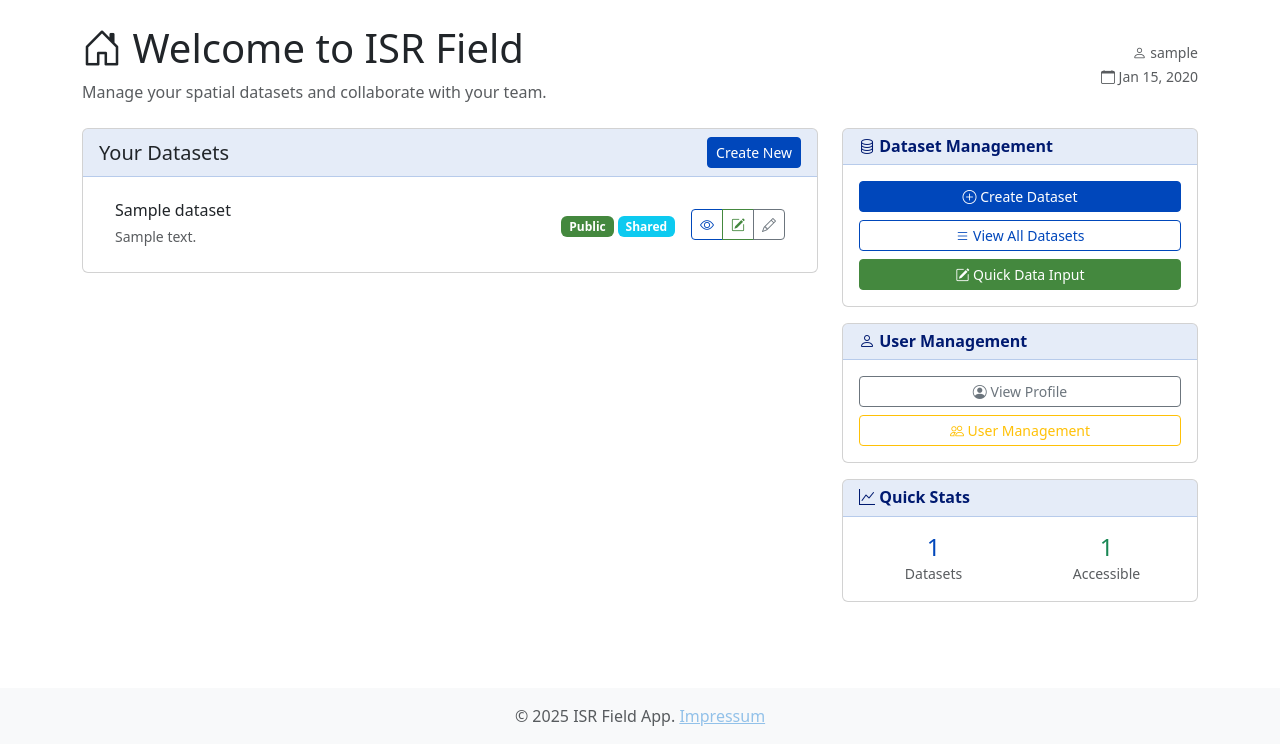
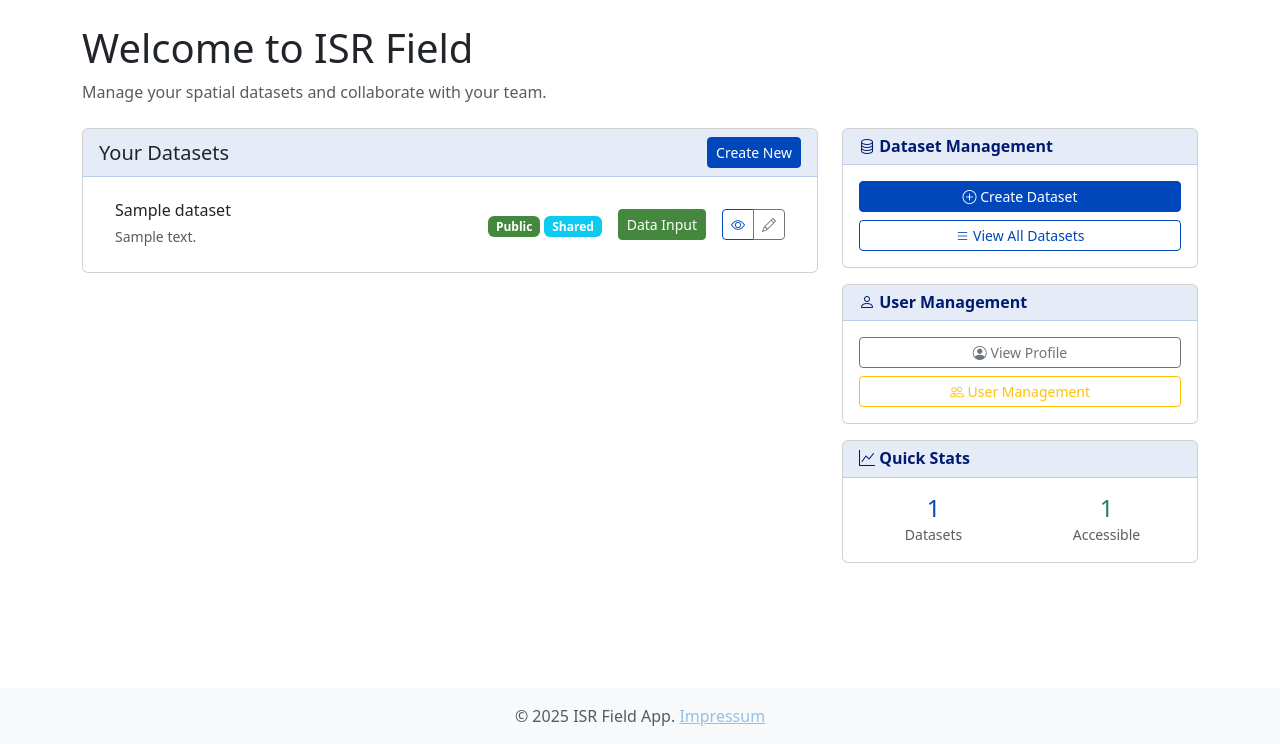
Before and after one commit to silvioheinze/isr-field, a Django app: page / in a window 1280 px wide. Shown: the part 56-800 px from the top of the page. Run offline with Django 5.2, Linux system fonts and the light colour scheme; a user stored in the database is signed in; tables that the repository leaves empty hold one stand-in row (values such as "Sample post").

Commit message:
Refactor topbar view to dashboard view and update templates
- Renamed the topbar_view function to dashboard_view for clarity.
- Updated the URL routing to reflect the new dashboard view.
- Created a new dashboard.html template to enhance user experience with accessible datasets.
- Modified the base template to link to the new dashboard instead of the topbar.

```diff
--- a/app/frontend/templates/frontend/_base.html
+++ b/app/frontend/templates/frontend/_base.html
@@ -190,14 +190,14 @@
     <!-- Topbar Navigation -->
     <nav class="navbar navbar-expand-lg navbar-dark bg-dark">
         <div class="container-fluid">
-            <a class="navbar-brand" href="{% url 'topbar' %}">ISR Field</a>
+                            <a class="navbar-brand" href="{% url 'dashboard' %}">ISR Field</a>
             <button class="navbar-toggler" type="button" data-bs-toggle="collapse" data-bs-target="#navbarNav">
                 <span class="navbar-toggler-icon"></span>
             </button>
             <div class="collapse navbar-collapse" id="navbarNav">
                 <ul class="navbar-nav me-auto">
                     <li class="nav-item">
-                        <a class="nav-link" href="{% url 'topbar' %}">Dashboard</a>
+                        <a class="nav-link" href="{% url 'dashboard' %}">Dashboard</a>
                     </li>
                     <li class="nav-item">
                         <a class="nav-link" href="{% url 'dataset_list' %}">Datasets</a>
--- a/app/frontend/templates/frontend/topbar.html
+++ b/app/frontend/templates/frontend/dashboard.html
@@ -6,20 +6,14 @@
 <div class="container mt-4">
     <div class="row align-items-center mb-4">
         <div class="col-md-8">
-            <h1><i class="bi bi-house-door"></i> Welcome to ISR Field</h1>
+            <h1>Welcome to ISR Field</h1>
             <p class="text-muted mb-0">Manage your spatial datasets and collaborate with your team.</p>
-        </div>
-        <div class="col-md-4 text-end">
-            <small class="text-muted">
-                <i class="bi bi-person"></i> {{ user.username }}<br>
-                <i class="bi bi-calendar"></i> {{ user.date_joined|date:"M d, Y" }}
-            </small>
         </div>
     </div>
 
     <div class="row mt-4">
         <div class="col-md-8">
-            <div class="card">
+            <div class="card mb-3">
                 <div class="card-header d-flex justify-content-between align-items-center">
                     <h5 class="mb-0">Your Datasets</h5>
                     <a href="{% url 'dataset_create' %}" class="btn btn-sm btn-primary">Create New</a>
@@ -44,12 +38,12 @@
                                                 <span class="badge bg-info">Shared</span>
                                             {% endif %}
                                         </div>
+                                        <a href="{% url 'dataset_data_input' dataset.id %}" class="btn btn-success btn-sm me-2" title="Data Input">
+                                            Data Input
+                                        </a>
                                         <div class="btn-group btn-group-sm" role="group">
                                             <a href="{% url 'dataset_detail' dataset.id %}" class="btn btn-outline-primary" title="View Details">
                                                 <i class="bi bi-eye"></i>
-                                            </a>
-                                            <a href="{% url 'dataset_data_input' dataset.id %}" class="btn btn-outline-success" title="Data Input">
-                                                <i class="bi bi-pencil-square"></i>
                                             </a>
                                             {% if dataset.owner == user %}
                                             <a href="{% url 'dataset_edit' dataset.id %}" class="btn btn-outline-secondary" title="Edit Dataset">
@@ -95,11 +89,6 @@
                         <a href="{% url 'dataset_list' %}" class="btn btn-outline-primary btn-sm">
                             <i class="bi bi-list"></i> View All Datasets
                         </a>
-                        {% if datasets %}
-                        <a href="{% url 'dataset_data_input' datasets.0.id %}" class="btn btn-success btn-sm">
-                            <i class="bi bi-pencil-square"></i> Quick Data Input
-                        </a>
-                        {% endif %}
                     </div>
                 </div>
             </div>
--- a/app/frontend/views.py
+++ b/app/frontend/views.py
@@ -69,14 +69,14 @@ class GroupForm(forms.ModelForm):
         fields = ['name']
 
 @login_required
-def topbar_view(request):
+def dashboard_view(request):
     """Dashboard view with user's accessible datasets"""
     accessible_datasets = []
     for dataset in DataSet.objects.all():
         if dataset.can_access(request.user):
             accessible_datasets.append(dataset)
 
-    return render(request, 'frontend/topbar.html', {
+    return render(request, 'frontend/dashboard.html', {
         'datasets': accessible_datasets[:5]  # Show first 5 datasets
     })
 
--- a/app/isrfield/urls.py
+++ b/app/isrfield/urls.py
@@ -57,7 +57,7 @@ urlpatterns = [
     path('typologies/<int:typology_id>/export/', frontend_views.typology_export_view, name='typology_export'),
     path('datasets/<int:dataset_id>/select-typology/', frontend_views.typology_select_view, name='typology_select'),
     path('health/', frontend_views.health_check_view, name='health_check'),
-    path('', frontend_views.topbar_view, name='topbar'),
+    path('', frontend_views.dashboard_view, name='dashboard'),
 ]
 
 # Serve media files during development
```
Also changed, not shown: TODO.md (+1 -0 lines).
